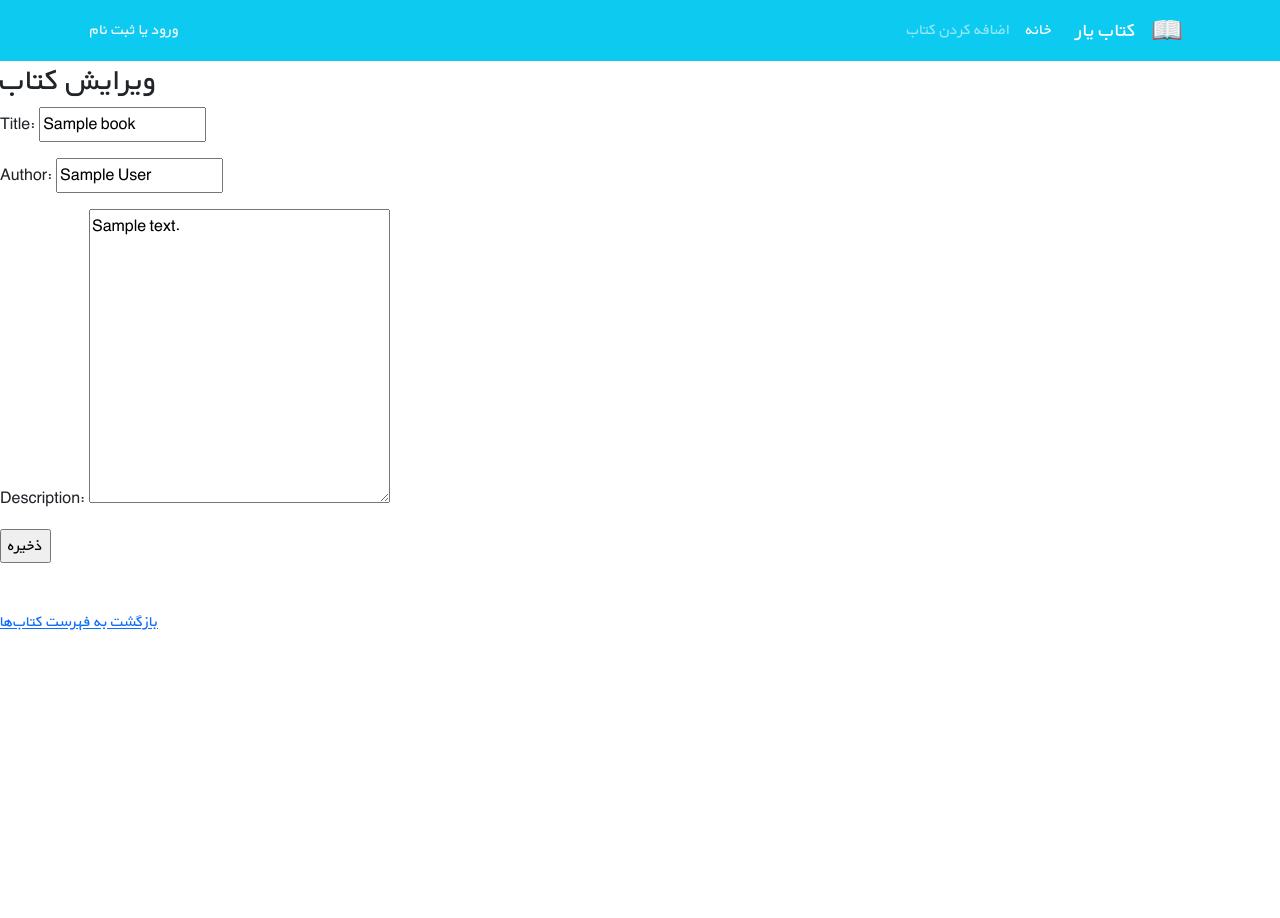
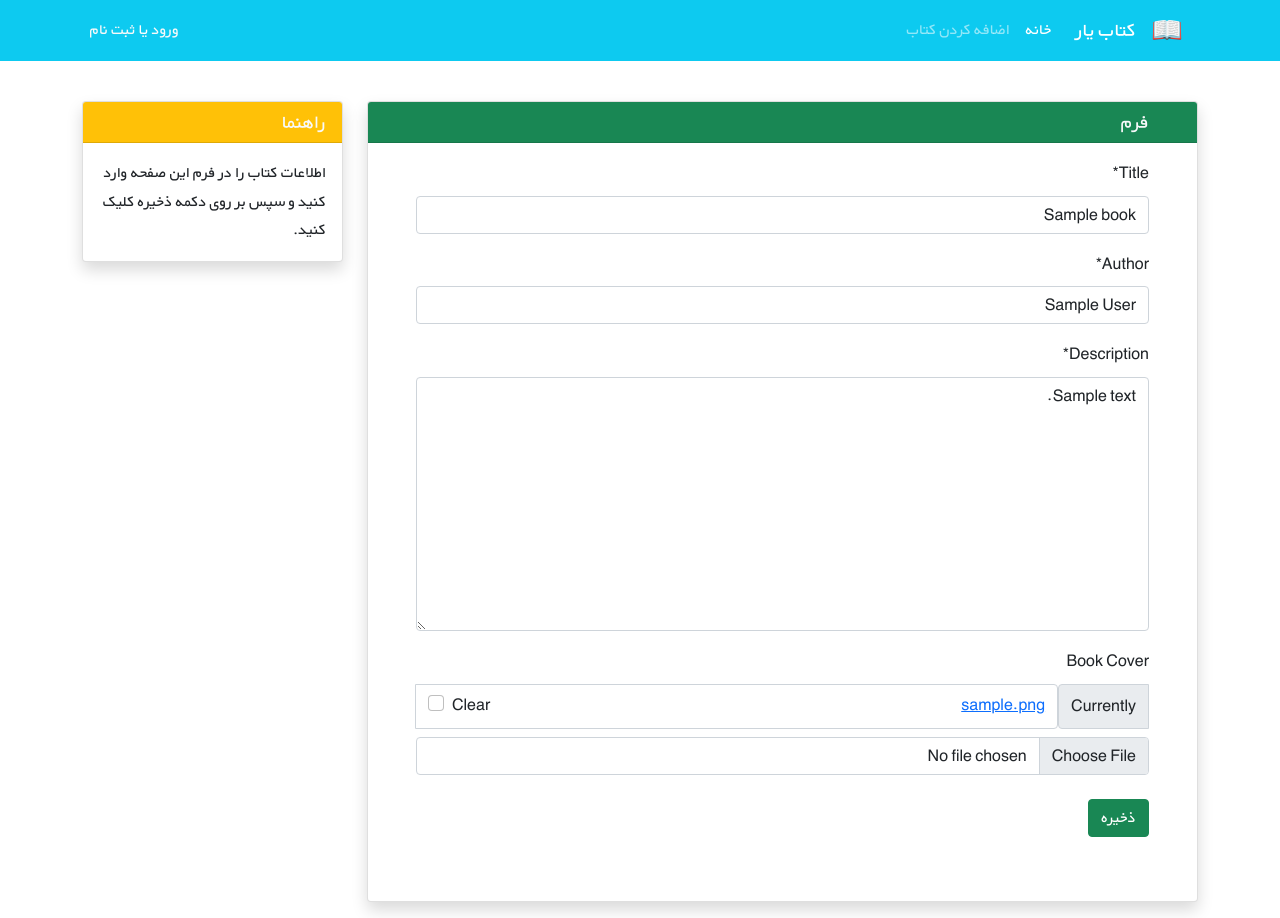
Before and after one commit to sabermodirian/bookstore, a Django app: page /books/1/edit/ in a window 1280 px wide. Before the commit the page ends 631 px from the top, so only its background shows below. Run offline with Django 5.2, Linux system fonts and the light colour scheme; tables that the repository leaves empty hold one stand-in row (values such as "Sample post"); some libraries are stand-ins or nearby versions.

Commit message:
44)امکان آپلود کردن عکس جلد کتاب توسط کاربر در book_update.html و قرار دادن دکمه ی ویرایش در book_details.html

```diff
--- a/books/templates/books/book_update.html
+++ b/books/templates/books/book_update.html
@@ -1,4 +1,5 @@
 {% extends '_base.html' %}
+{% load crispy_forms_tags %}
 
 {% block page_title %}
     ویرایش کتاب  {{ book.title }}
@@ -6,21 +7,34 @@
 
 {% block content %}
 
-    <h2>ویرایش کتاب </h2>
 
-    <form method="post" action="">
-        {% csrf_token %}
 
-        {{ form.as_p }}
+    <div class="container mt-4" dir="rtl">
+        <div class="row">
+            <div class="col-9">
+                <div class="card shadow my-3">
+                    <h5 class="card-header bg-success text-light px-5">فرم</h5>
+                    <div class="px-5 pt-3 pb-5">
+                        <form method="POST" enctype="multipart/form-data" >
+                            {% csrf_token %}
+                            {{ form|crispy }}
+                            <button type="submit" class="btn btn-success mt-2">ذخیره</button>
+                        </form>
+                    </div>
+                </div>
+            </div>
+            <div class="col-3">
 
-        <input type="submit" value="ذخیره">
+                <div class="card my-3 shadow">
+                    <h5 class="card-header bg-warning text-light">راهنما</h5>
+                    <div class="card-body">
+                        <p class="card-text">
+                            اطلاعات کتاب را در فرم این صفحه وارد کنید و سپس بر روی دکمه ذخیره کلیک کنید.
+                        </p>
+                    </div>
+                </div>
 
-    </form>
-
-    <br>
-
-    <a href="{% url 'books:book_list' %}">
-        بازگشت به فهرست کتاب‌ها
-    </a>
-
+            </div>
+        </div>
+    </div>
 {% endblock %}
--- a/books/views.py
+++ b/books/views.py
@@ -28,7 +28,7 @@ class BookCreateView(generic.CreateView):
 
 class BookUpdateView(generic.UpdateView):
 	model = Book
-	fields = ['title' , 'author' , 'description']
+	fields = ['title' , 'author' , 'description' , 'bk_cover']
 	template_name =  'books/book_update.html' #'books/book_create_and_update.html'
 
 class BookDeleteView(generic.DeleteView):
```
Also changed, not shown: books/templates/books/book_details.html (+8 -4 lines).
